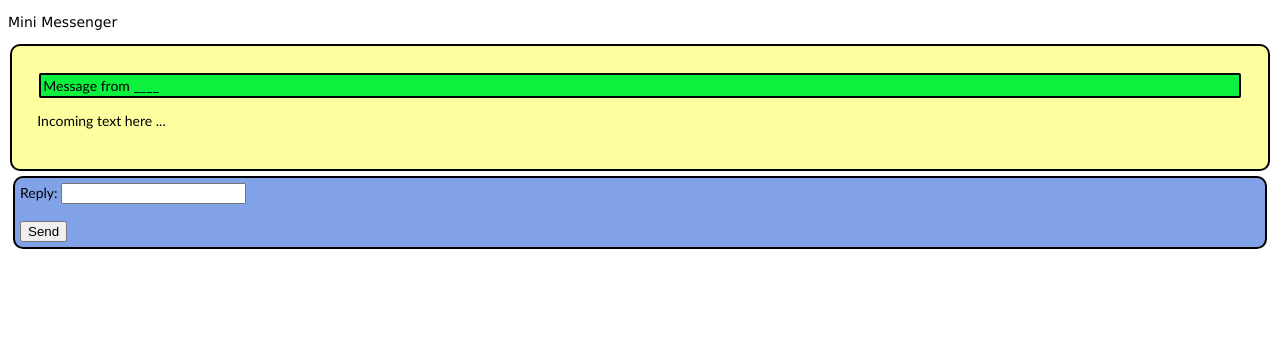
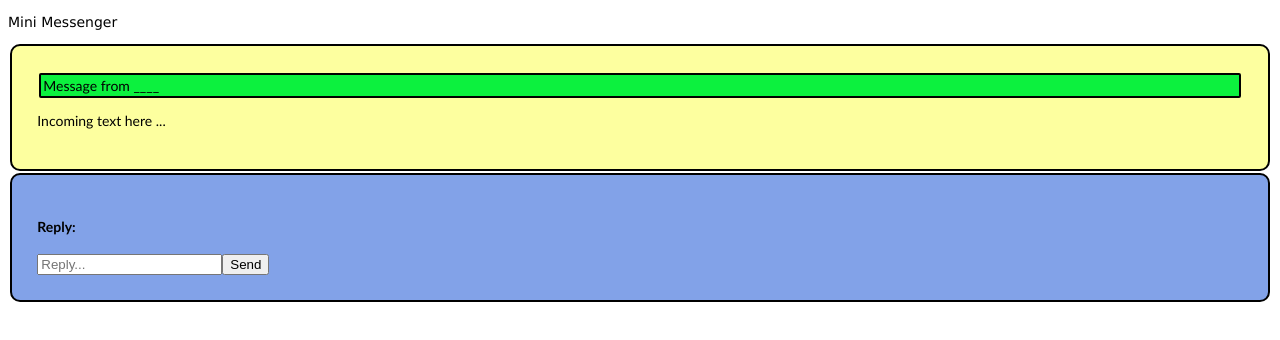
Before and after one commit to gitupwithit/mini_messenger_extension, a browser extension: page extension/messenger.html in a window 1280 px wide. Drawn offline with Linux system fonts and the light colour scheme.

Commit message:
basic message reply input

```diff
--- a/extension/messenger.html
+++ b/extension/messenger.html
@@ -7,12 +7,11 @@
     <p id="messageFrom">Message from ____ </p>
     <p id="incomingMessageText">Incoming text here ... </p>
 </div>
-<form id="replyText">
-  <label for="send_text">Reply:</label>
-  <input type="text" id="send_text" name="send_text"><br><br>
-  <input type="submit" value="Send">
+<form id="outgoingMessageForm">
+  <h4>Reply:</h4>
+  <input id="messageToSend" type="text" name="reply" placeholder="Reply..."><button type="submit" id="reply-button">Send</button>
 </form>
-<link rel="stylesheet" href="style.css">
+  <link rel="stylesheet" href="style.css">
 <script src="script.js"></script>
 </body>
 </html>
--- a/extension/script.js
+++ b/extension/script.js
@@ -1 +1,13 @@
 console.log("script.js loaded")
+
+const outgoingMessageForm = document.getElementById('outgoingMessageForm');
+const messageToSend = document.getElementById('messageToSend');
+
+outgoingMessageForm.addEventListener('submit', async function (event) {
+    event.preventDefault();
+    console.log('Form submitted');
+    event.target.querySelector('button[type="submit"]').disabled = true;
+    const data = { title: messageToSend.value }
+    console.log("message to send: ", data)
+
+})
--- a/extension/style.css
+++ b/extension/style.css
@@ -13,14 +13,14 @@ body {
   margin: 2px;
 }
 
-#replyText {
+#outgoingMessageForm {
   width: auto;
   border-radius: 10px;
   border: 2px solid rgb(0, 0, 0);
-  padding: 5px;
+  padding: 2%;
   background-color: rgb(130, 162, 232);
   font-family:'Gill Sans', 'Gill Sans MT', Calibri, 'Trebuchet MS', sans-serif;
-  margin: 5px;
+  margin: 2px;
 }
 
 #messageFrom {
--- /dev/null
+++ b/server/server.js
@@ -0,0 +1 @@
+console.log("server")
```
